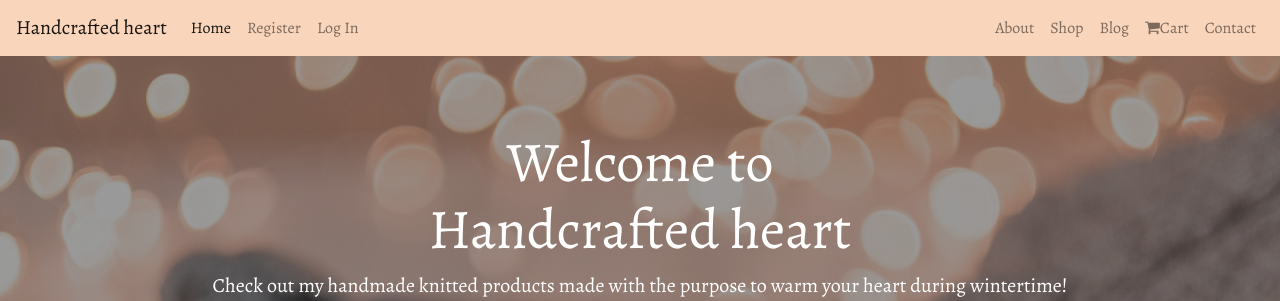
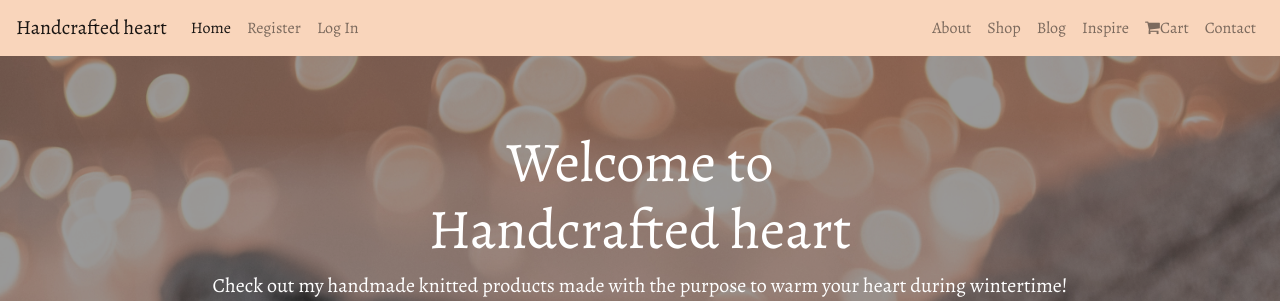
Before and after one commit to Code-Institute-Submissions/handcrafted-heart, a Django app: page / in a window 1280 px wide. Shown: the top 301 px of the page. Run offline with Django 3.2, Linux system fonts and the light colour scheme; some libraries are stand-ins or nearby versions.

Commit message:
Add link to the Inspire page in the navbar

```diff
--- a/templates/base.html
+++ b/templates/base.html
@@ -55,6 +55,7 @@
                     <li class="nav-item"><a class="nav-link" href="{% url 'index' %}#about">About</a></li>
                     <li class="nav-item"><a class="nav-link" href="{% url 'all_products' %}">Shop</a></li>
                     <li class="nav-item"><a class="nav-link" href="{% url 'get_posts' %}">Blog</a></li>
+                    <li class="nav-item"><a class="nav-link" href="{% url 'get_inspiration' %}">Inspire</a></li>
 
                     <!-- This will put a link into the navigation bar,
                      so the user can check which items are currently in the shopping cart,
```
